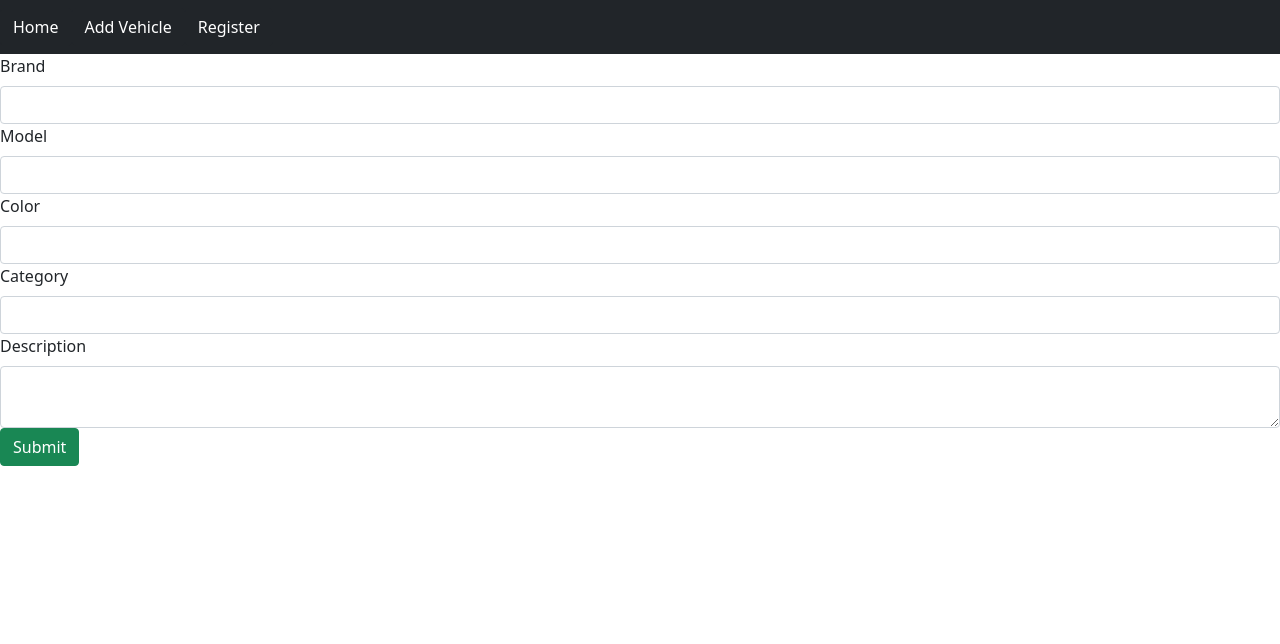
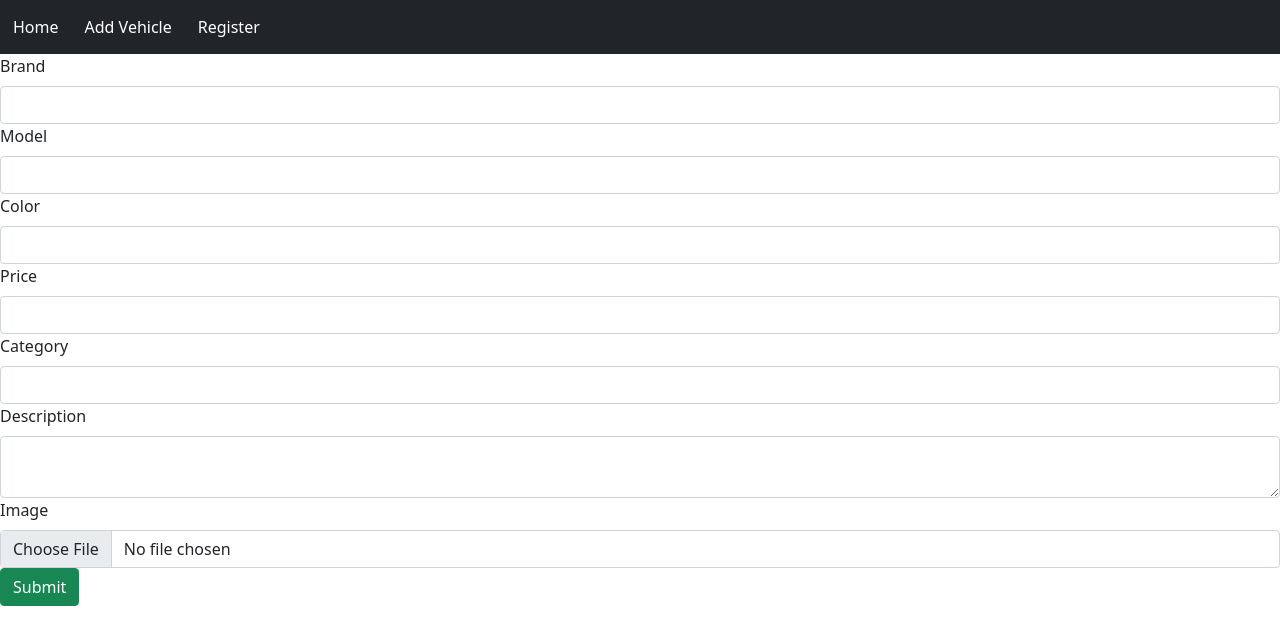
Before and after one commit to aldoseri99/Drive-Drift-client, a React (Vite) app: page /addvehicle in a window 1280 px wide. Shown: the top 644 px of the page. Built offline with nearby package versions, Linux system fonts and the light colour scheme.

Commit message:
image upload

```diff
--- a/src/components/VehicleCard.jsx
+++ b/src/components/VehicleCard.jsx
@@ -2,8 +2,9 @@ const VehicleCard = ({ brand, model, price, color, category, image }) => {
   return (
     <div className="card vehicle-card">
       <div className="img-wrapper">
-        <img src={image} alt="vehicle" />
+        <img src={image.url} alt="vehicle" />
       </div>
+
       <div className="info-wrapper flex-col">
         <h3>Brand: {brand}</h3>
         <p>Model: {model}</p>
--- a/src/pages/AddVehicle.jsx
+++ b/src/pages/AddVehicle.jsx
@@ -14,6 +14,27 @@ const AddVehicle = () => {
   }
 
   const [formValues, setFormValues] = useState(initialState)
+  const [image, setImage] = useState(null)
+  const [imageBase64, setImageBase64] = useState("")
+  const [loading, setLoading] = useState(false)
+  const [data, setData] = useState(null)
+
+  // convert image file to base64
+  const setFileToBase64 = (file) => {
+    const reader = new FileReader()
+    reader.readAsDataURL(file)
+    reader.onloadend = () => {
+      setImageBase64(reader.result)
+      setFormValues({ ...formValues, image: reader.result })
+    }
+  }
+
+  // receive file from form
+  const handleImage = (e) => {
+    const file = e.target.files[0]
+    setImage(file)
+    setFileToBase64(file)
+  }
 
   const handleChange = (e) => {
     setFormValues({ ...formValues, [e.target.name]: e.target.value })
@@ -73,6 +94,17 @@ const AddVehicle = () => {
         </div>
         <div>
           <label className="form-label" htmlFor="">
+            Price
+          </label>
+          <input
+            className="form-control"
+            onChange={handleChange}
+            name="price"
+            type="text"
+          />
+        </div>
+        <div>
+          <label className="form-label" htmlFor="">
             Category
           </label>
           <input
@@ -93,6 +125,17 @@ const AddVehicle = () => {
             type="text"
           />
         </div>
+        <div>
+          <label className="form-label" htmlFor="">
+            Image
+          </label>
+          <input
+            className="form-control"
+            name="image"
+            type="file"
+            onChange={handleImage}
+          />
+        </div>
         <input type="submit" className="btn btn-success" />
       </form>
     </div>
```
Also changed, not shown: src/vehicles.js (deleted).
